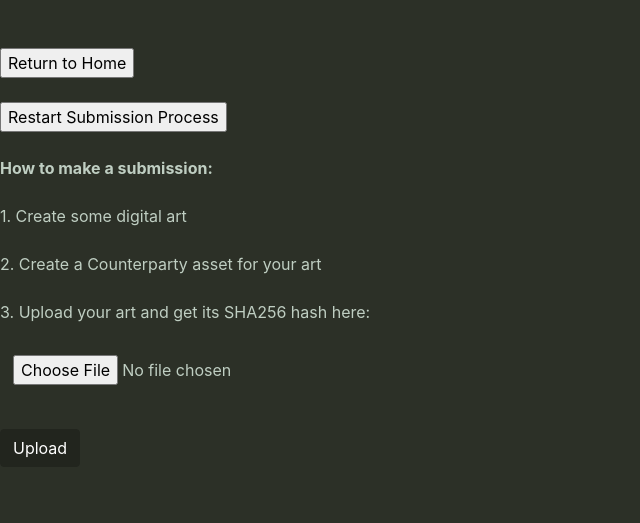
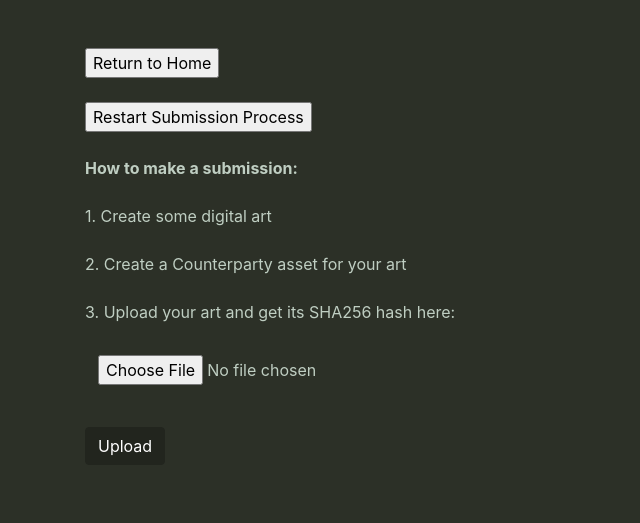
Before and after one commit to livinginformation/PepeVote, a Flask app: page /create_submission in a window 1280 px wide. Shown: the part 56-579 px from the top of the page, without its empty margins (0-640 px from the left). Run offline with Flask 2, Linux system fonts and the light colour scheme; parts of the project's set-up code (start-up, migrations or seed data) failed here and were passed over; some libraries are stand-ins or nearby versions.

Commit message:
wrap content in bootstrap container div

```diff
--- a/templates/create_submission.html
+++ b/templates/create_submission.html
@@ -1,6 +1,7 @@
 {% extends "layout.html" %}
 {% block body %}
 {{status}}
+<div class="container">
 <br>
 <br>
 <form action="/">
@@ -108,4 +109,6 @@ Signature: <input type="text" name="signature">
 {% endif %}
 {% endif %}
 
+</div> <!--  closing contatiner div -->
+
 {% endblock %}
```
